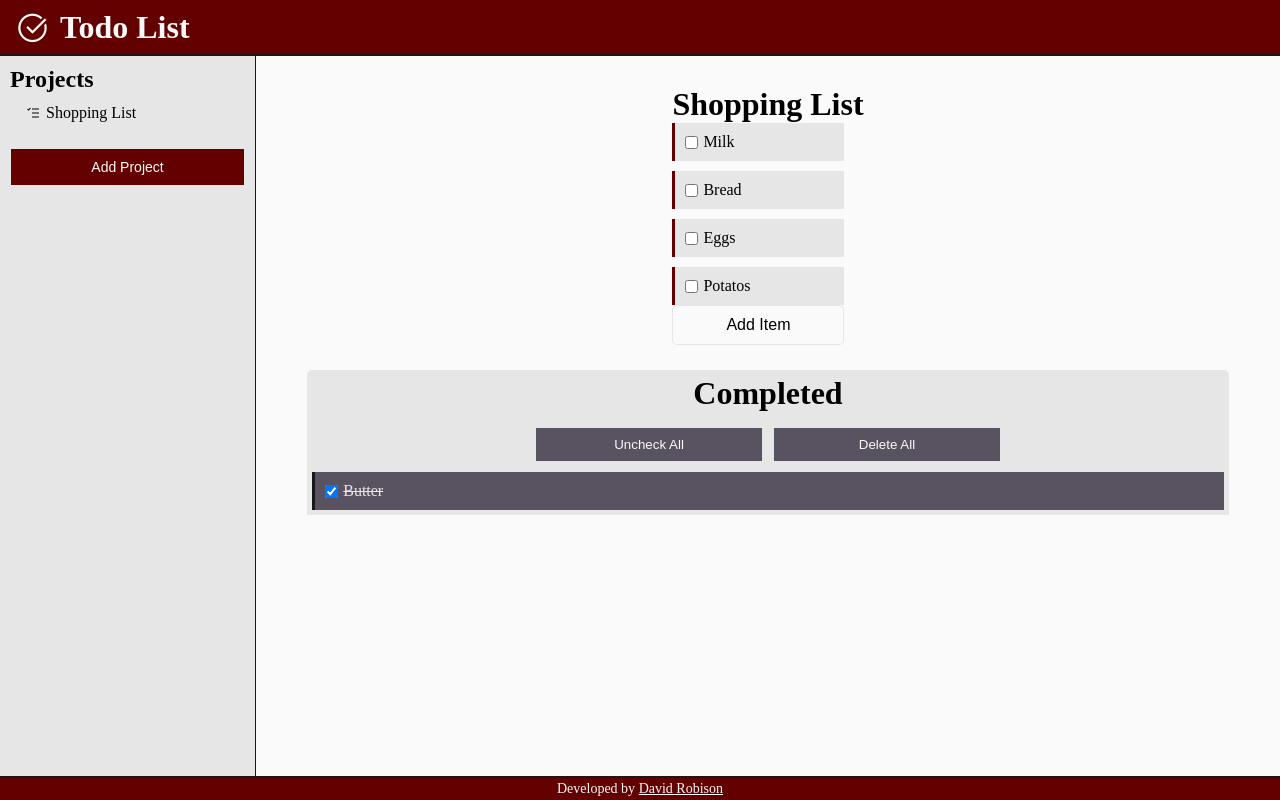
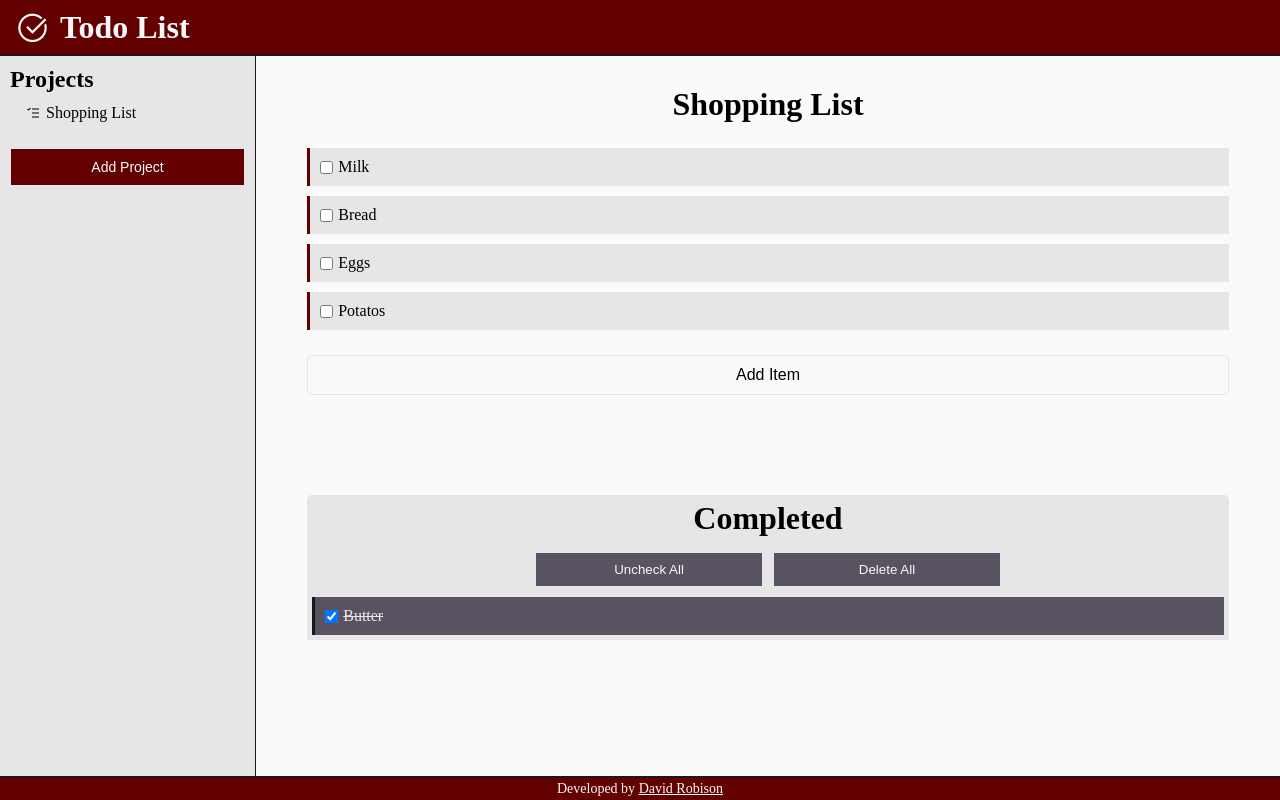
Before and after one commit to robisonwebdev/todo-react, a React (Create React App) app: page / in a window 1280 px wide. Built offline with nearby package versions, Linux system fonts and the light colour scheme.

Commit message:
Fixed styling due to added new div(.displayUnchecked)

```diff
--- a/src/styles/Lists.css
+++ b/src/styles/Lists.css
@@ -1,13 +1,24 @@
 #Lists {
+    display: flex;
+    flex-direction: column;
+    align-items: center;
+    justify-content: flex-start;
+    gap: 100px;
+
+    background-color: var(--white);
+    height: 100%;
+    width: 80%;
+}
+
+.displayUnchecked {
     display: flex;
     flex-direction: column;
     align-items: center;
     gap: 25px;
 
-    background-color: var(--white);
     padding-top: 30px;
-    height: 100%;
-    width: 80%;
+    height: auto;
+    width: 100%;
 }
 
 .listItems {
@@ -90,6 +101,10 @@
     width: 25%;
 }
 
+.checkedButtons:hover {
+    text-decoration: underline;
+}
+
 .checkedItem {
     display: flex;
     flex-direction: row;
```
